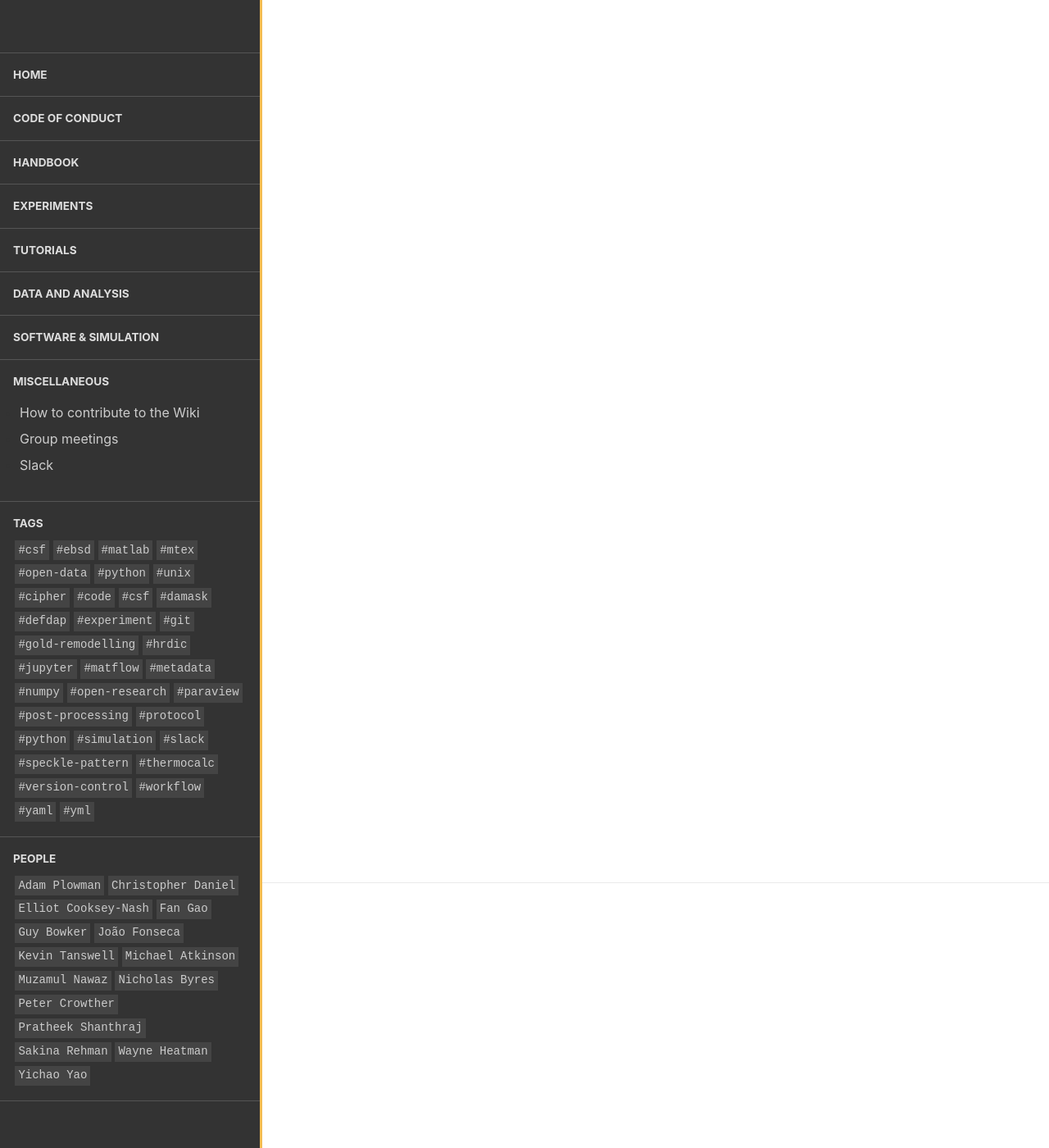
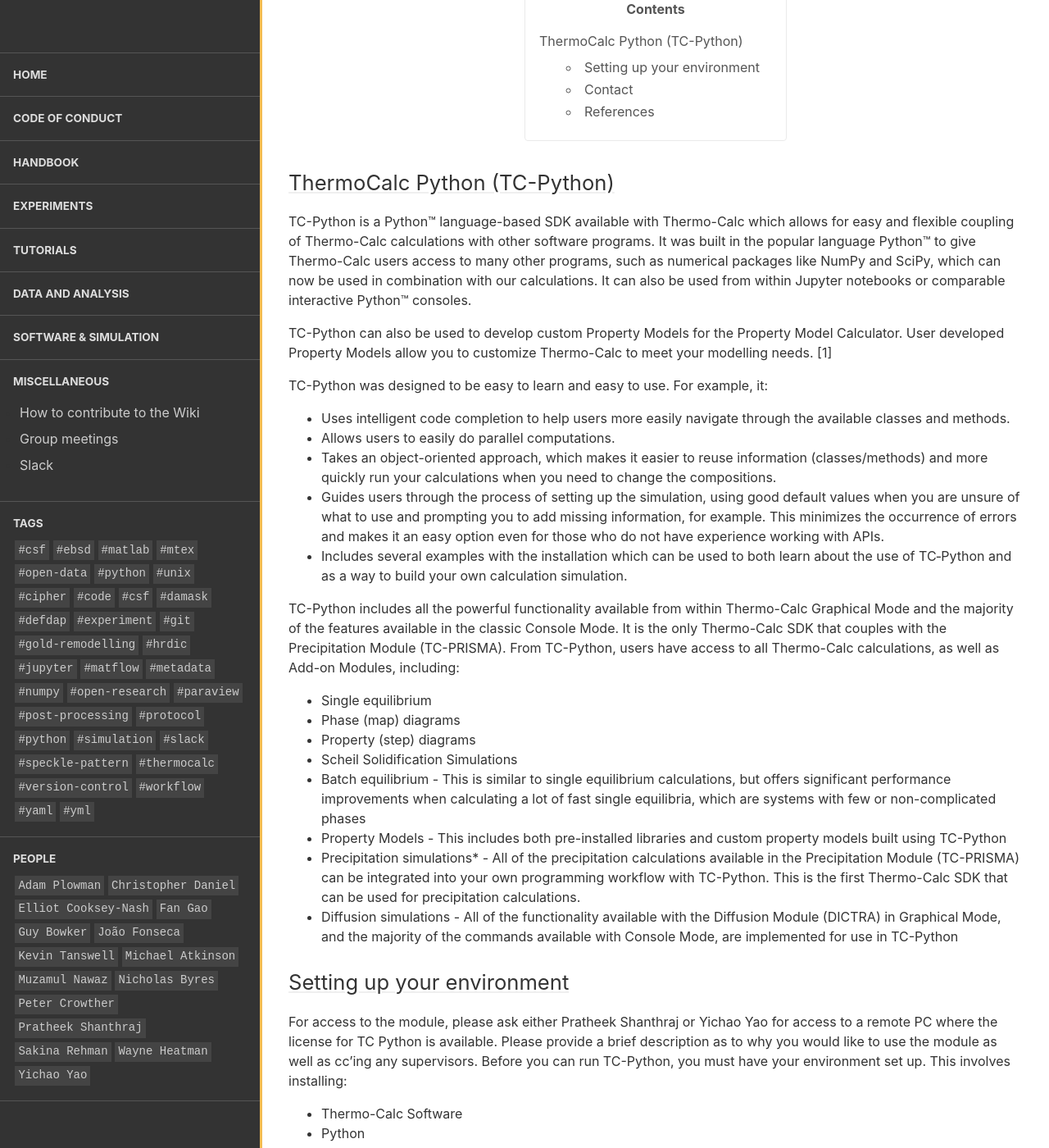
Before and after one commit to LightForm-group/wiki, a Jekyll site: the page built from collections/_software_and_simulation/TC_Python.md, in a window 1280 px wide and 1400 px high, scrolled down 259 px. Shown: the whole window at 82% size. Built offline with Jekyll 4.4.1, drawn with Linux system fonts in a browser that asks for light colours; nearby versions of some CDN libraries; some of the changed text lies outside the part shown.

Commit message:
Added the Getting Started section for TC python

```diff
--- a/collections/_software_and_simulation/TC_Python.md
+++ b/collections/_software_and_simulation/TC_Python.md
@@ -1,5 +1,5 @@
 ---
-title: Getting Started
+title: Installation
 author: Sakina Rehman
 tags:
   - python
@@ -8,3 +8,52 @@
 subcollection: ThermoCalc Python
 published: true
 ---
+
+# ThermoCalc Python (TC-Python)
+
+TC-Python is a Python™ language-based SDK available with Thermo-Calc which allows for easy and flexible coupling of Thermo-Calc calculations with other software programs. It was built in the popular language Python™ to give Thermo-Calc users access to many other programs, such as numerical packages like NumPy and SciPy, which can now be used in combination with our calculations. It can also be used from within Jupyter notebooks or comparable interactive Python™ consoles.
+
+TC-Python can also be used to develop custom Property Models for the Property Model Calculator. User developed Property Models allow you to customize Thermo-Calc to meet your modelling needs. [1]
+
+TC-Python was designed to be easy to learn and easy to use. For example, it:
+
+- Uses intelligent code completion to help users more easily navigate through the available classes and methods.
+- Allows users to easily do parallel computations.
+- Takes an object-oriented approach, which makes it easier to reuse information (classes/methods) and more quickly run your calculations when you need to change the compositions.
+- Guides users through the process of setting up the simulation, using good default values when you are unsure of what to use and prompting you to add missing information, for example. This minimizes the occurrence of errors and makes it an easy option even for those who do not have experience working with APIs.
+- Includes several examples with the installation which can be used to both learn about the use of TC‑Python and as a way to build your own calculation simulation.
+
+TC-Python includes all the powerful functionality available from within Thermo-Calc Graphical Mode and the majority of the features available in the classic Console Mode. It is the only Thermo-Calc SDK that couples with the Precipitation Module (TC-PRISMA). From TC-Python, users have access to all Thermo-Calc calculations, as well as Add-on Modules, including:
+
+- Single equilibrium
+- Phase (map) diagrams
+- Property (step) diagrams
+- Scheil Solidification Simulations
+- Batch equilibrium - This is similar to single equilibrium calculations, but offers significant performance improvements when calculating a lot of fast single equilibria, which are systems with few or non-complicated phases
+- Property Models - This includes both pre-installed libraries and custom property models built using TC-Python
+- Precipitation simulations* - All of the precipitation calculations available in the Precipitation Module (TC-PRISMA) can be integrated into your own programming workflow with TC-Python. This is the first Thermo-Calc SDK that can be used for precipitation calculations.
+- Diffusion simulations - All of the functionality available with the Diffusion Module (DICTRA) in Graphical Mode, and the majority of the commands available with Console Mode, are implemented for use in TC-Python
+
+## Setting up your environment
+For access to the module, please ask either Pratheek Shanthraj or Yichao Yao for access to a remote PC where the license for TC Python is available. Please provide a brief description as to why you would like to use the module as well as cc'ing any supervisors. Before you can run TC-Python, you must have your environment set up. This involves installing:
+
+- Thermo-Calc Software
+- Python
+- NumPy
+- Anaconda
+- SciPy
+- Jupyter
+
+The remote PC should have the environment set up already with each of these packages installed. If for some reason these packages are missing please reinstall them.
+
+In order to use TC-Python, it would be useful to have a basic understanding of Python. This includes the understanding of functions, classes, lists, sets, tuples, dictionaries, for loops and modules. Many resources are available to help you get started with Python including the LightForm Wiki page, documentation, books, university courses, LightForm Python slack channel etc.
+
+Finally, a suitable Integrated Development Environment (IDE) is required to use TC Python. The remote PC includes PyCharm and is a suitable IDE to use TC Python, you do not need to have ThermoCalc running.
+
+## Contact
+
+This code is maintained by the Microstructure Modelling Group at the University of Manchester. For questions, comments, bug-reports or contributions please email Sakina Rehman at [sakina.rehman@postgrad.manchester.ac.uk](mailto:sakina.rehman@postgrad.manchester.ac.uk).
+
+## References
+
+[1] TC-Python: [https://thermocalc.com/products/software-development-kits/tc-python/](https://thermocalc.com/products/software-development-kits/tc-python/)
```
